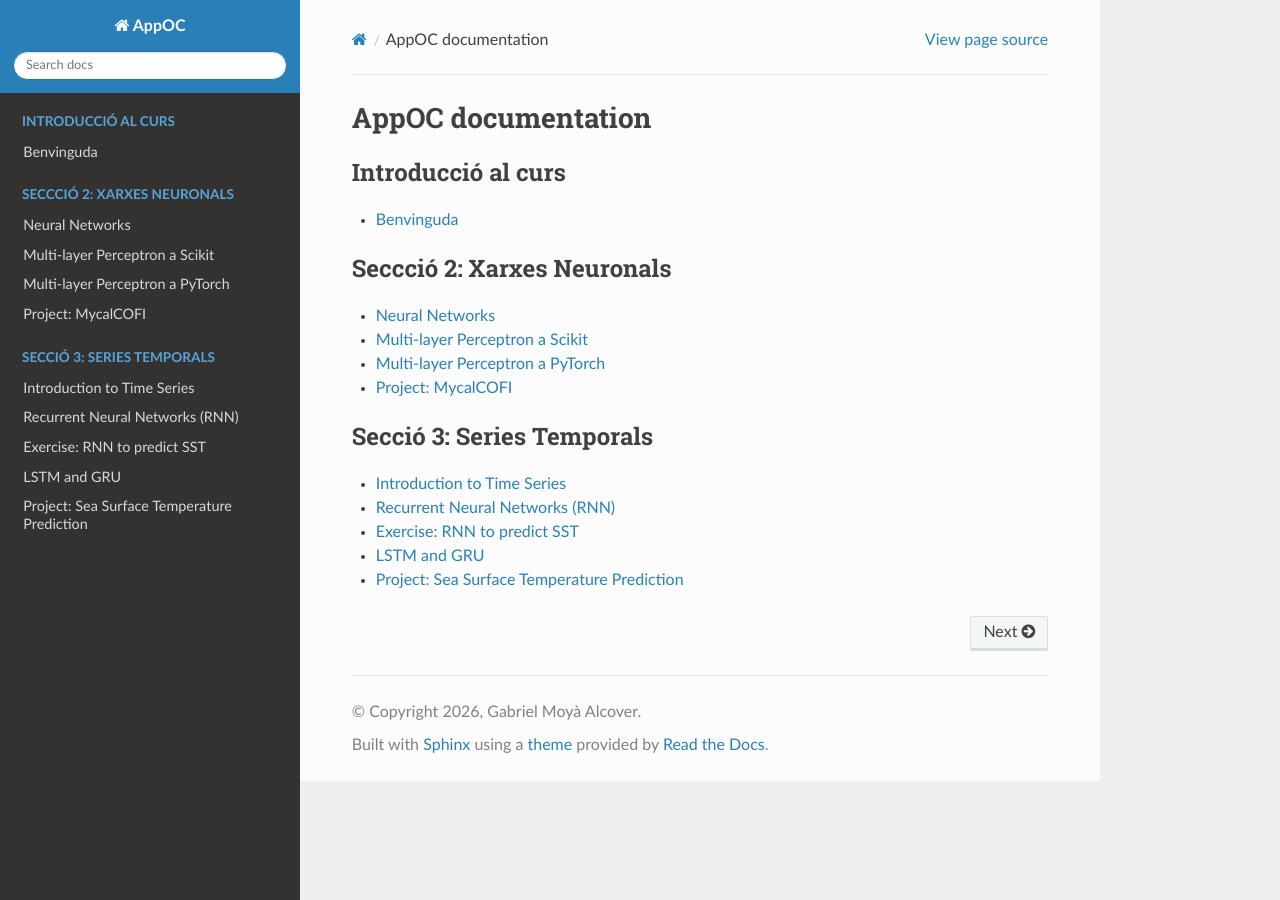
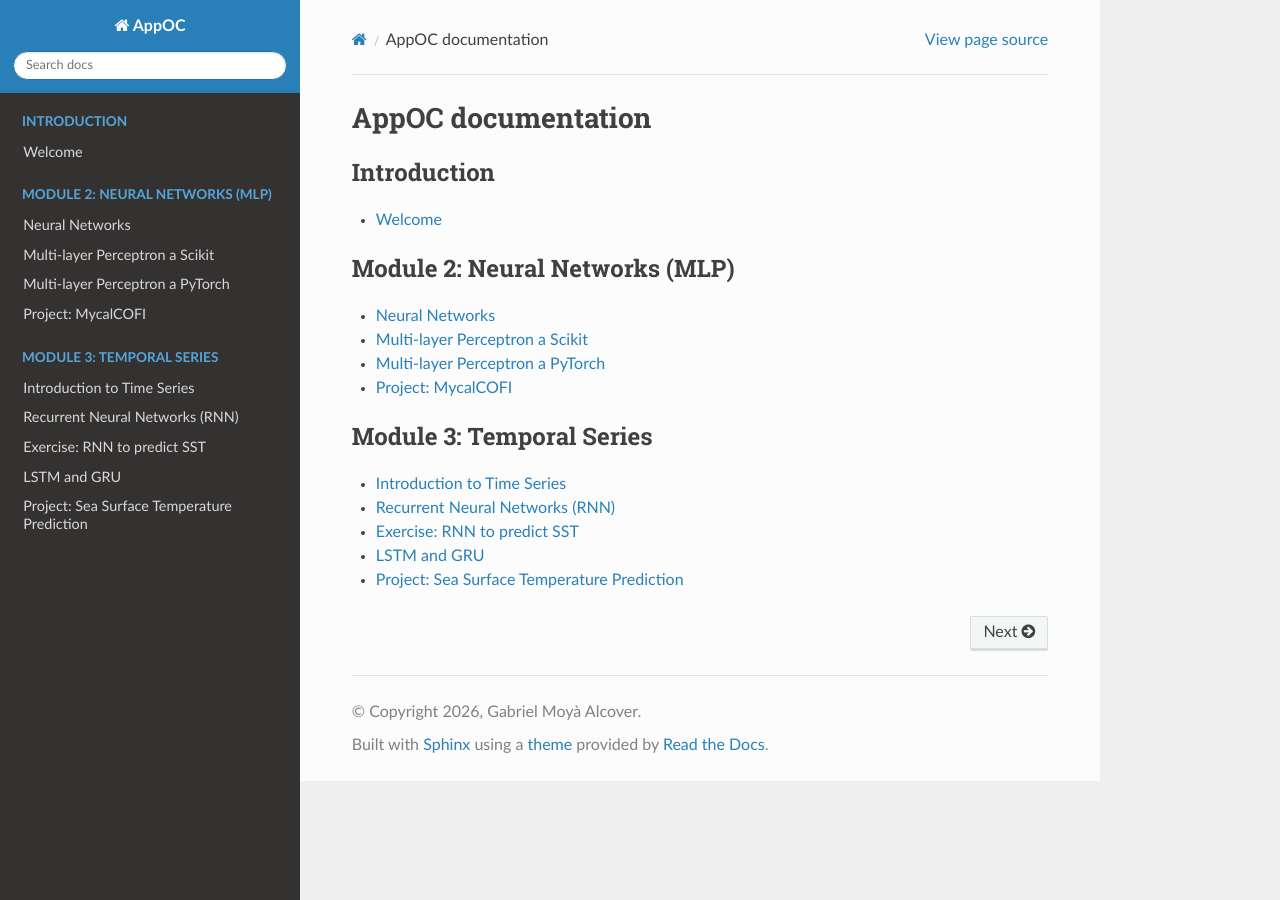
Before and after one commit to bmalcover/AppOC, a Sphinx documentation site: the page built from docs/index.rst, in a window 1280 px wide. Built offline with Sphinx 7.4.7 and the Read the Docs theme 3.1.0, drawn with Linux system fonts in a browser that asks for light colours; pages that are not in the unit, such as notebooks, are missing from menus.

Commit message:
last changes +1

```diff
--- a/docs/index.rst
+++ b/docs/index.rst
@@ -9,20 +9,20 @@ AppOC documentation
 
 .. toctree::
    :maxdepth: 1
-   :caption: Introducció al curs
+   :caption: Introduction
 
    notebooks/00_Introduccio
 
 .. toctree::
    :maxdepth: 1
-   :caption: Secció 1: ML
+   :caption: Module 1: ML
 
    notebooks/01_ML/01_Introduccio
 
 
 .. toctree::
    :maxdepth: 1
-   :caption: Seccció 2: Xarxes Neuronals
+   :caption: Module 2: Neural Networks (MLP)
 
    notebooks/02_Xarxes/01_Introduccio
    notebooks/02_Xarxes/02_MLP_Scikit
@@ -31,7 +31,7 @@ AppOC documentation
 
 .. toctree::
    :maxdepth: 1
-   :caption: Secció 3: Series Temporals
+   :caption: Module 3: Temporal Series
 
    notebooks/03_Series/01_Introduccio
    notebooks/03_Series/02_Xarxes_Recurrents
@@ -41,12 +41,12 @@ AppOC documentation
 
 .. toctree::
    :maxdepth: 1
-   :caption: Secció 4: Imatge i Vídeo
+   :caption: Module 4: Image Analysis
 
    notebooks/04_Imatge/01_Introduccio
 
 .. toctree::
    :maxdepth: 1
-   :caption: Secció 5: Text
+   :caption: Module 5: Text
 
    notebooks/05_Text/01_Introduccio
```
Also changed, not shown: docs/notebooks/00_Introduccio.ipynb.
